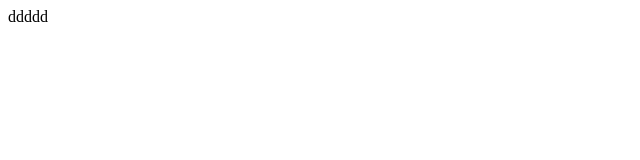
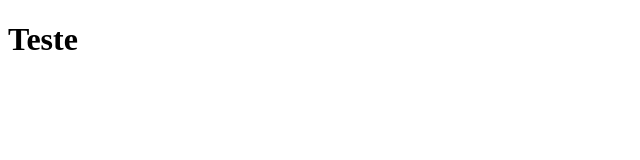
Before and after one commit to LuisEsteves08/aula, a plain HTML site: page index.html in a window 1280 px wide. Shown: the whole page, without its empty margins (0-640 px from the left). Drawn offline with Linux system fonts and the light colour scheme.

Commit message:
testando

```diff
--- a/index.html
+++ b/index.html
@@ -6,6 +6,6 @@
     <title>Document</title>
 </head>
 <body>
-    ddddd
+    <h1>Teste</h1>
 </body>
 </html>
```
